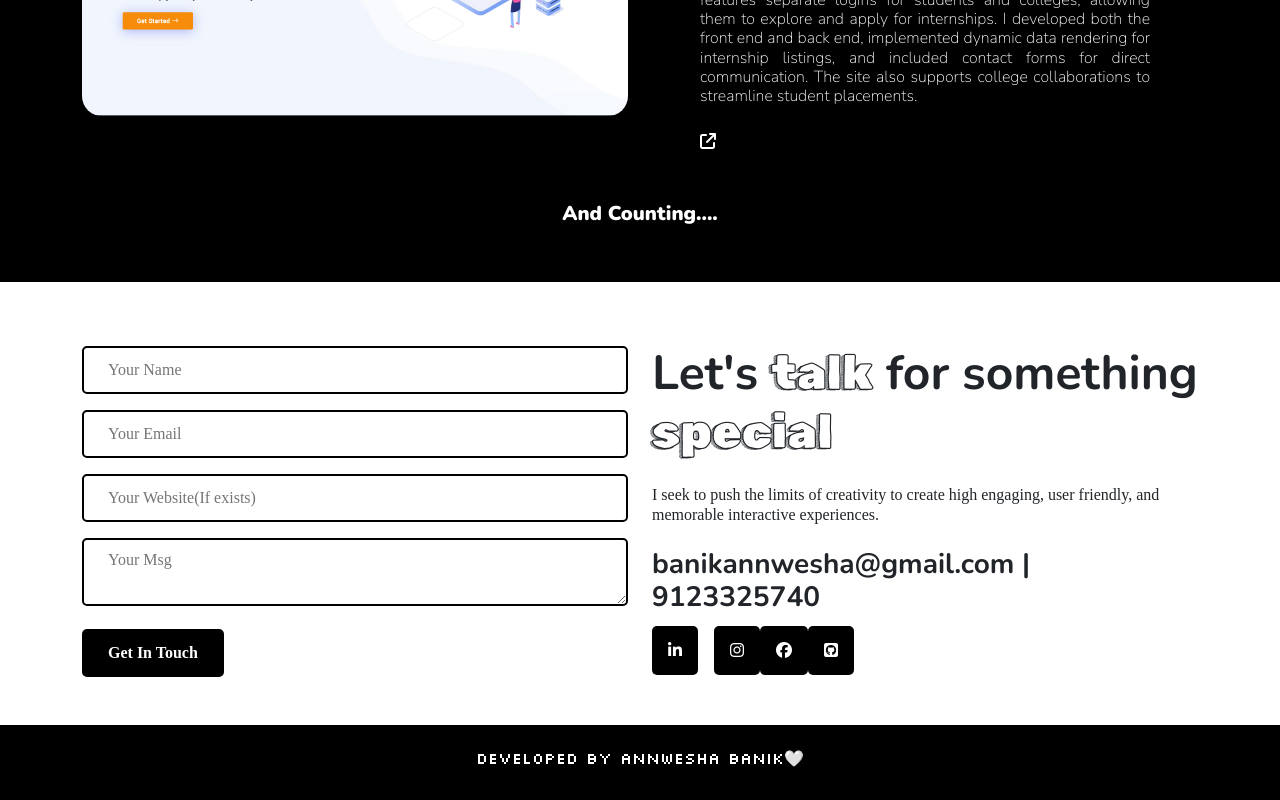
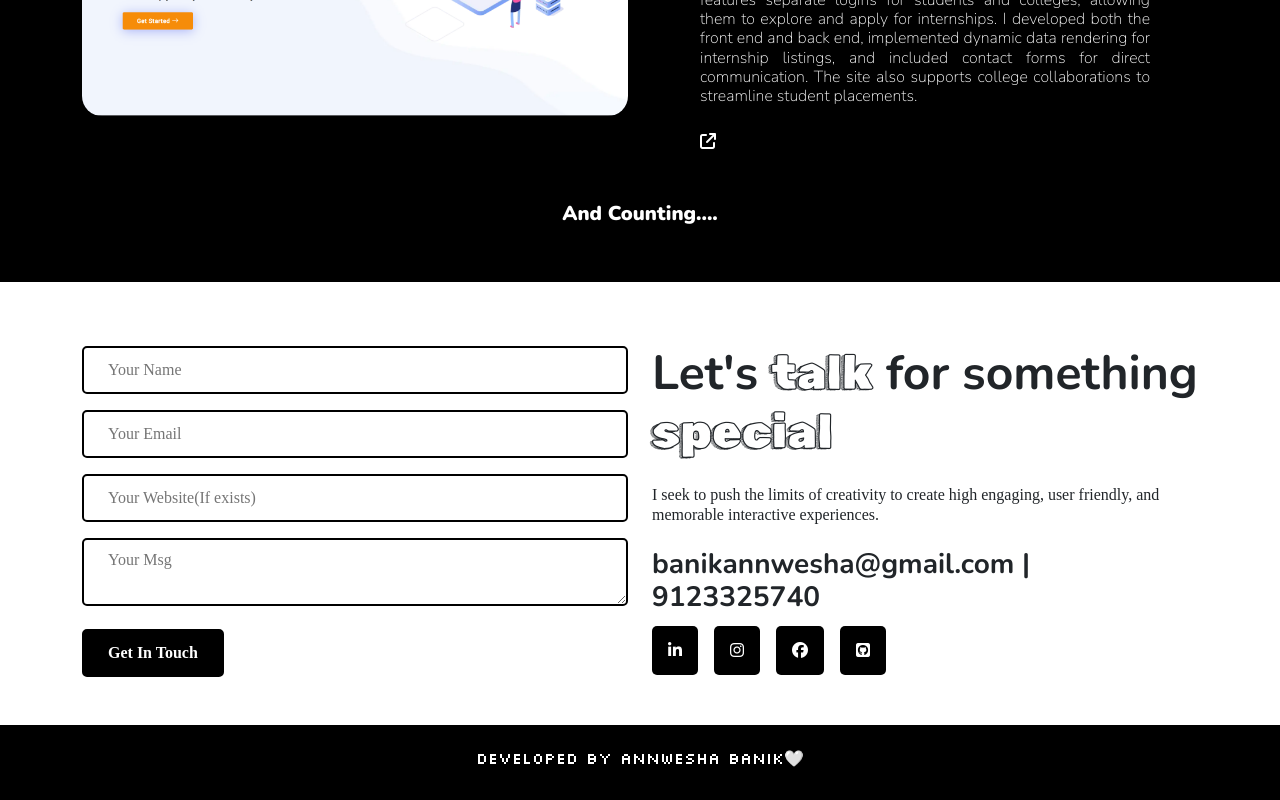
Before and after one commit to Aniiiiiiiiiii/Portolfio, a React (Vite) app: page / in a window 1280 px wide. Shown: the part 5058-5858 px from the top of the page. Built offline with nearby package versions, Linux system fonts and the light colour scheme; a web font is replaced by a local one.

Commit message:
Update Contact.jsx

```diff
--- a/src/components/Contact.jsx
+++ b/src/components/Contact.jsx
@@ -36,9 +36,9 @@ export default function Contact(){
                         friendly, and memorable interactive experiences.</h6>
                         <h3 className="mb-4 nunito-bold">banikannwesha@gmail.com | 9123325740</h3>
                         <a href="www.linkedin.com/in/annweshabanik1" target="_blank" rel="noopener noreferrer" className="me-3 mt-5"><i className="fa-brands fa-linkedin-in"></i></a>
-                        <a href="https://www.instagram.com/_the__happy__soul____" target="_blank" rel="noopener noreferrer"><i class="fa-brands fa-instagram"></i></a>
-                        <a href="https://www.facebook.com/annwesha.banik.7" target="_blank" rel="noopener noreferrer"><i class="fa-brands fa-facebook"></i></a>
-                        <a href="https://github.com/Aniiiiiiiiiii" target="_blank" rel="noopener noreferrer"><i class="fa-brands fa-square-github"></i></a>
+                        <a href="https://www.instagram.com/_the__happy__soul____" target="_blank" rel="noopener noreferrer" className="me-3 mt-5"><i class="fa-brands fa-instagram"></i></a>
+                        <a href="https://www.facebook.com/annwesha.banik.7" target="_blank" rel="noopener noreferrer" className="me-3 mt-5"><i class="fa-brands fa-facebook"></i></a>
+                        <a href="https://github.com/Aniiiiiiiiiii" target="_blank" rel="noopener noreferrer" className="me-3 mt-5"><i class="fa-brands fa-square-github"></i></a>
                     </div>
                 </div>
             </div>
```
